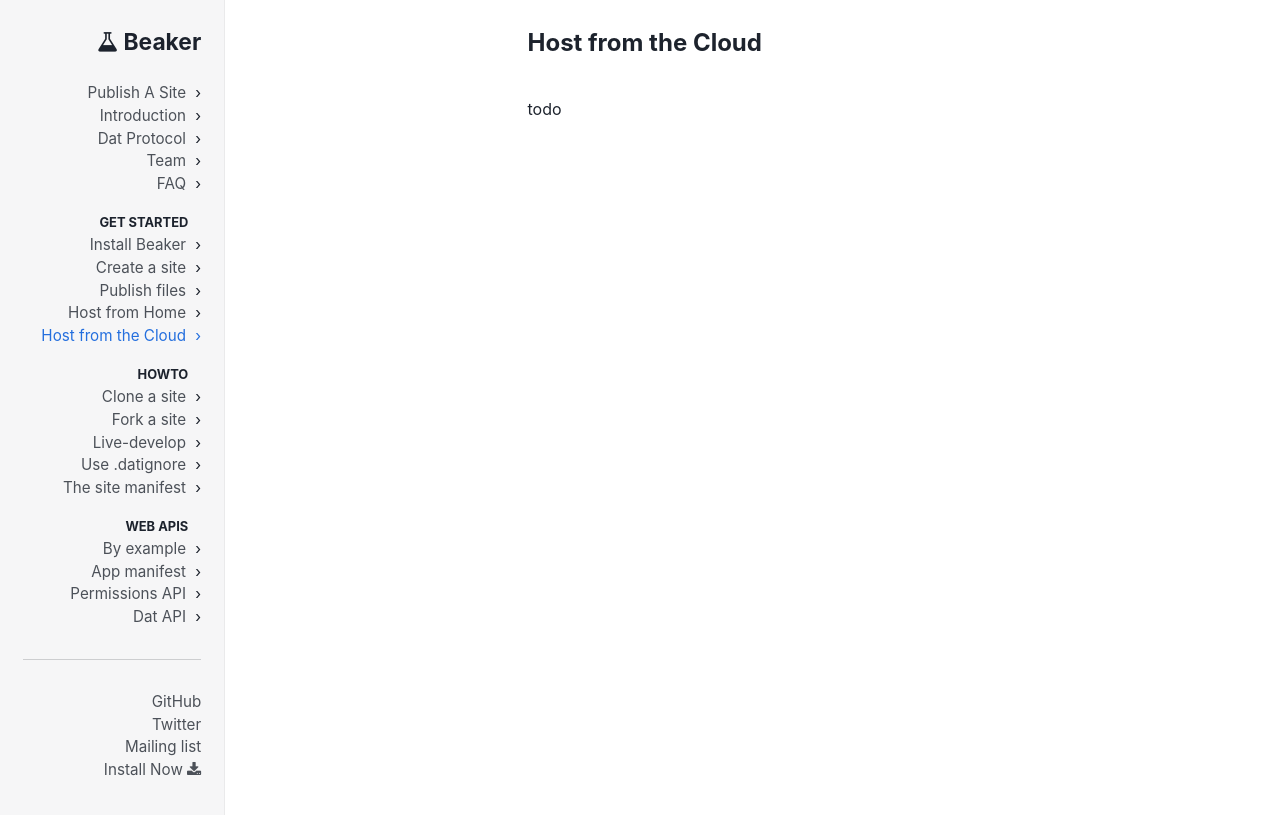
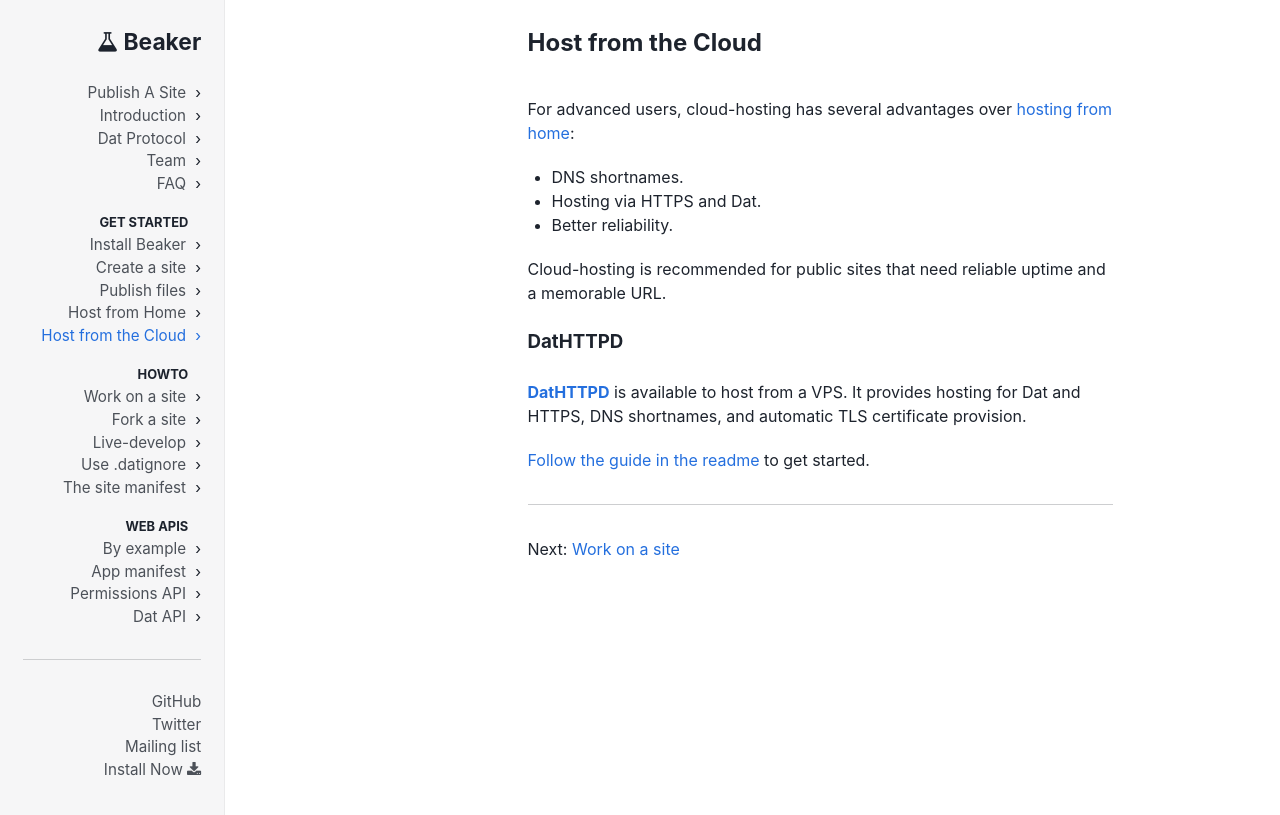
Before and after one commit to beakerbrowser/beakerbrowser.com, a Jekyll site: the page built from _docs/howto/host-from-the-cloud.md, in a window 1280 px wide. Shown: the top 815 px of the page. Built offline with Jekyll 4.4.1, drawn with Linux system fonts in a browser that asks for light colours.

Commit message:
Add host-from-the-cloud doc

```diff
--- a/_docs/howto/clone-a-site.md
+++ b/_docs/howto/clone-a-site.md
@@ -1,5 +1,5 @@
 ---
-title:    Clone a site
+title:    Work on a site
 category: Howto
 order:    1
 ---
--- a/_docs/howto/host-from-the-cloud.md
+++ b/_docs/howto/host-from-the-cloud.md
@@ -4,4 +4,20 @@
 order:    5
 ---
 
-todo
+For advanced users, cloud-hosting has several advantages over [hosting from home](./host-from-home.html):
+
+ - DNS shortnames.
+ - Hosting via HTTPS and Dat.
+ - Better reliability.
+
+Cloud-hosting is recommended for public sites that need reliable uptime and a memorable URL.
+
+### DatHTTPD
+
+**[DatHTTPD](https://github.com/beakerbrowser/dathttpd)** is available to host from a VPS. It provides hosting for Dat and HTTPS, DNS shortnames, and automatic TLS certificate provision.
+
+[Follow the guide in the readme](https://github.com/beakerbrowser/dathttpd) to get started.
+
+---
+
+Next: [Work on a site](./clone-a-site.html)
```
